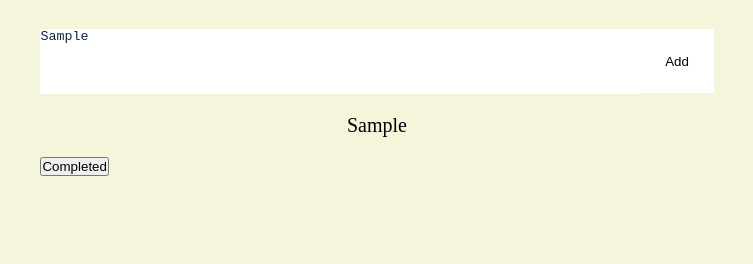
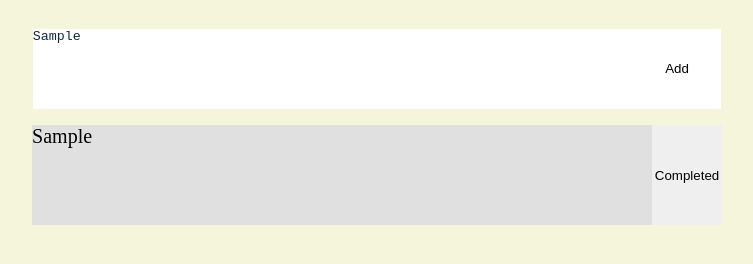
Before and after one commit to Dvrkprince/TodoList, a plain HTML site: page index.html in a window 1280 px wide. Both pictures are taken after typing "Sample" into the empty fields and a click on the button "Add". Shown: the part 72-336 px from the top of the page, without its empty margins (263-1016 px from the left). Drawn offline with Linux system fonts and the light colour scheme.

Commit message:
Updated styling

```diff
--- a/style.css
+++ b/style.css
@@ -31,7 +31,7 @@ h1{
 /*text area*/
 .list-to-add{
     width: 600px;
-    height: 65px;
+    height: 80px;
     border: none;
     resize: none;
     color: #132743;
@@ -41,15 +41,54 @@ h1{
 .addToListButton{
     border: none;
     background-color: white;
-    padding: 24.7px;
+    padding: 32.3px;
     cursor:pointer;
 }
 .addToListButton:hover{
-    color:beige;
-    background-color: green;
+    color:rgb(0, 0, 0);
+    font-weight: 700;
+    background-color: yellow;
 }
 .formContainer{
     display: flex;
     flex-direction: row;
     justify-content: center;
 }
+
+/*the created container that holds the p and button*/
+.listContainer{
+    display: flex;
+    flex-direction: row;
+    justify-content: center;
+    align-items: center;
+    padding-top: 1em;
+    padding-bottom: 1em;
+}
+
+/*the created P element using js*/
+.newList{
+    min-width: 620px;
+    max-width: 620px;
+    background-color: rgb(224, 224, 224);
+    justify-content:flex-start;
+    min-height: 100px;
+    padding:0;
+    margin: 0;
+}
+
+/**/
+.completedButton{
+    padding-top: 3.2em;
+    padding-bottom: 3.2em;
+    padding-right: .2em;
+    padding-left: .2em;
+    margin: 0;
+    border: none;
+    cursor: pointer;
+}
+
+.completedButton:hover{
+    font-weight: 700;
+    color:beige;
+    background-color: green;
+}
```
